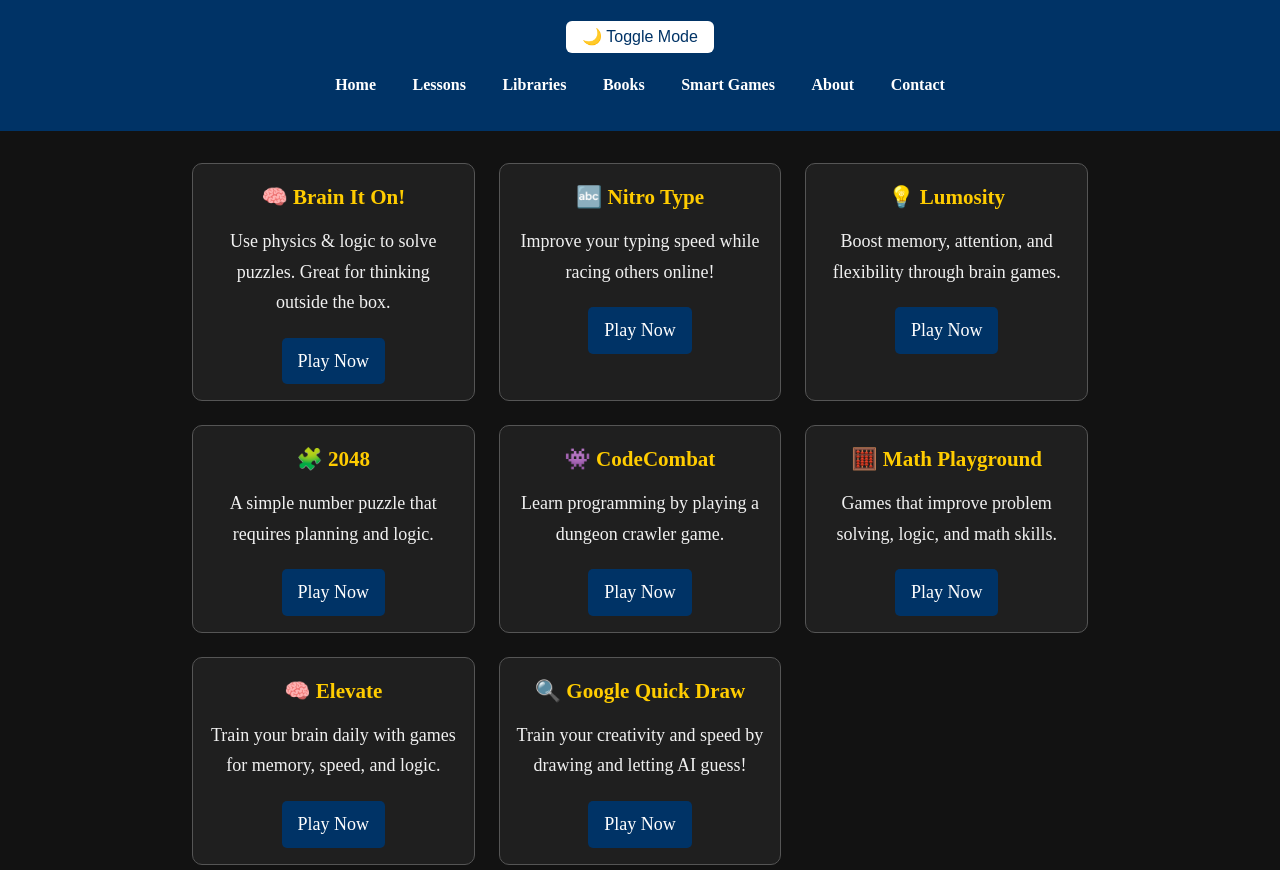
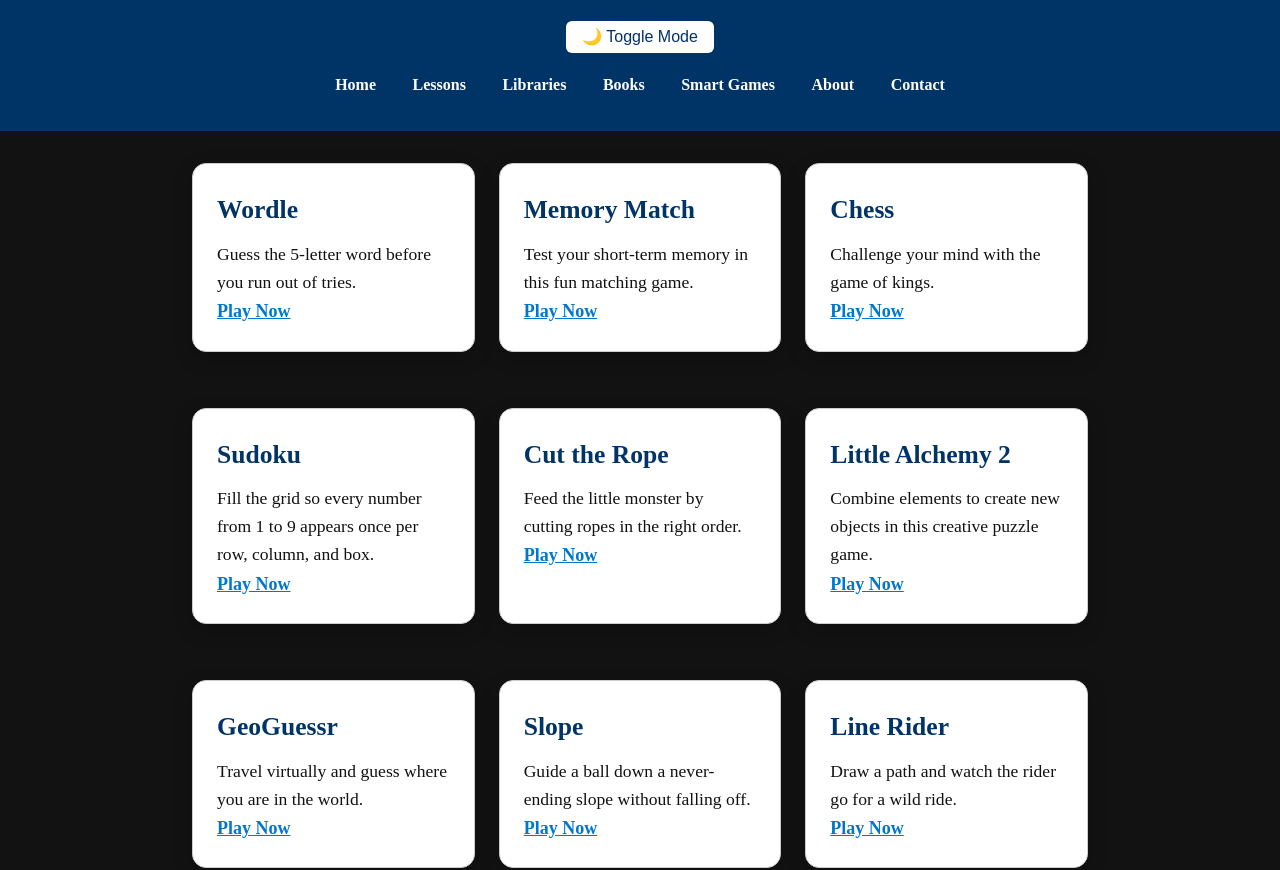
Before and after one commit to shayanhaider-afk/ShayanLearningSite, a plain HTML site: page games.html in a window 1280 px wide. Shown: the part 95-965 px from the top of the page. Drawn offline with Linux system fonts and the light colour scheme.

Commit message:
Add game cards with descriptions and hover effects for improved UI

```diff
--- a/games.html
+++ b/games.html
@@ -123,6 +123,41 @@
       background-color: #003366;
       color: white;
     }
+    .game-card {
+  cursor: pointer;
+  border-radius: 8px;
+  border: 2px solid transparent;
+  transition: background-color 0.3s, color 0.3s, border-color 0.3s;
+}
+
+body:not(.light-mode) .game-card {
+  background-color: #2b2b2b;
+  color: #fff;
+}
+
+body.light-mode .game-card {
+  background-color: #f8f8f8;
+  color: #222;
+}
+
+/* Active tab styling */
+body:not(.light-mode) .game-card.active {
+  background-color: #000;
+  border-color: #ffcc00;
+  color: white;
+}
+
+body.light-mode .game-card.active {
+  background-color: white;
+  border-color: #003366;
+  color: #003366;
+}
+
+/* Hover effect */
+.game-card:hover {
+  transform: scale(1.03);
+}
+
   </style>
   <audio id="hoverSound" src="https://cdn.pixabay.com/download/audio/2022/03/15/audio_384ea46939.mp3?filename=click-button-app-147358.mp3" preload="auto"></audio>
 </head>
@@ -142,6 +177,52 @@
   </header>
 
   <section>
+    <div class="game">
+  <h3>Wordle</h3>
+  <p>Guess the 5-letter word before you run out of tries.</p>
+  <a href="https://www.nytimes.com/games/wordle/index.html" target="_blank">Play Now</a>
+</div>
+    <div class="game">
+  <h3>Memory Match</h3>
+  <p>Test your short-term memory in this fun matching game.</p>
+  <a href="https://www.memozor.com/memory-games/for-adults/online-and-free" target="_blank">Play Now</a>
+</div>
+    <div class="game">
+  <h3>Chess</h3>
+  <p>Challenge your mind with the game of kings.</p>
+  <a href="https://www.chess.com/play/computer" target="_blank">Play Now</a>
+</div>
+    <div class="game">
+  <h3>Sudoku</h3>
+  <p>Fill the grid so every number from 1 to 9 appears once per row, column, and box.</p>
+  <a href="https://sudoku.com/" target="_blank">Play Now</a>
+</div>
+    <div class="game">
+  <h3>Cut the Rope</h3>
+  <p>Feed the little monster by cutting ropes in the right order.</p>
+  <a href="https://cuttherope.ie/" target="_blank">Play Now</a>
+</div>
+    <div class="game">
+  <h3>Little Alchemy 2</h3>
+  <p>Combine elements to create new objects in this creative puzzle game.</p>
+  <a href="https://littlealchemy2.com/" target="_blank">Play Now</a>
+</div>
+    <div class="game">
+  <h3>GeoGuessr</h3>
+  <p>Travel virtually and guess where you are in the world.</p>
+  <a href="https://geoguessr-free.com/" target="_blank">Play Now</a>
+</div>
+    <div class="game">
+  <h3>Slope</h3>
+  <p>Guide a ball down a never-ending slope without falling off.</p>
+  <a href="https://slope-game.github.io/" target="_blank">Play Now</a>
+</div>
+    <div class="game">
+  <h3>Line Rider</h3>
+  <p>Draw a path and watch the rider go for a wild ride.</p>
+  <a href="https://linerider.com/" target="_blank">Play Now</a>
+</div>
+
     <div class="game-card">
       <h3>🧠 Brain It On!</h3>
       <p>Use physics & logic to solve puzzles. Great for thinking outside the box.</p>
```
